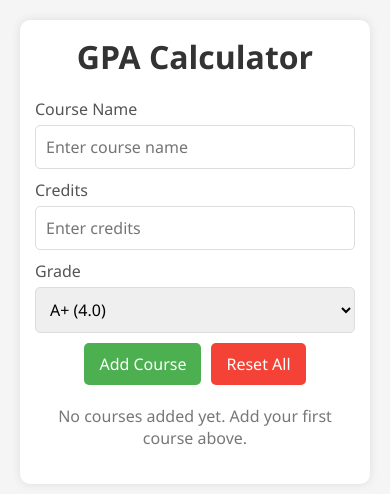
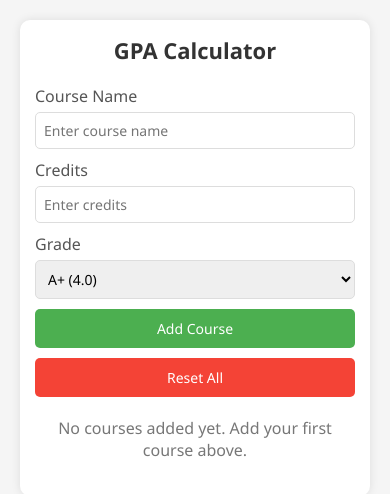
Before and after one commit to sahan-nirodha24/GPA-Calculator, a Next.js app: page / in a window 390 px wide. Shown: the top 494 px of the page. Built offline with nearby package versions, Linux system fonts and the light colour scheme.

Commit message:
update mobile screen size

```diff
--- a/src/app/globals.css
+++ b/src/app/globals.css
@@ -199,7 +199,8 @@ tr:hover {
   }
 }
 
-@media (max-width: 768px) {
+
+@media screen and (max-width: 768px) {
   .form-row {
     flex-direction: column;
   }
@@ -207,4 +208,27 @@ tr:hover {
   .container {
     padding: 15px;
   }
+
+  .buttons {
+    flex-direction: column;
+    align-items: center;
+  }
+
+  input, select {
+    font-size: 14px;
+    padding: 8px;
+  }
+
+  .btn {
+    width: 100%;
+    font-size: 14px;
+  }
+
+  table, th, td {
+    font-size: 14px;
+  }
+
+  h1 {
+    font-size: 22px;
+  }
 }
```
